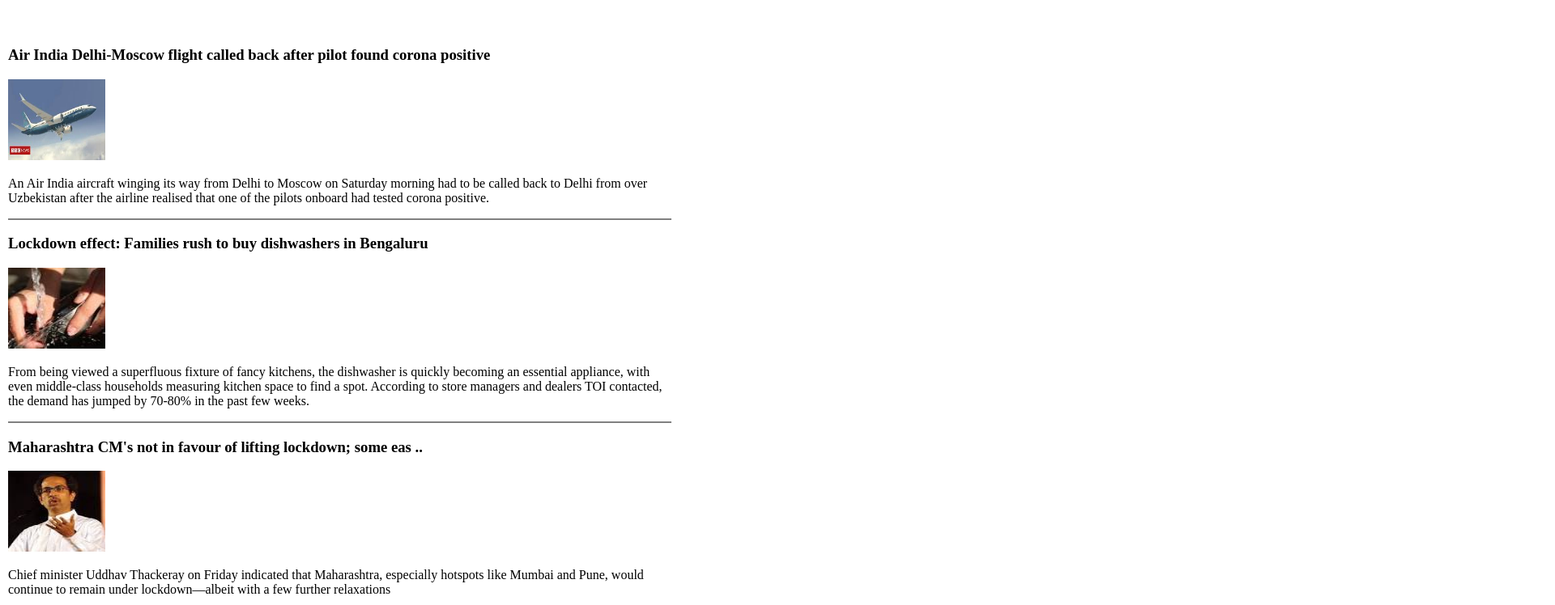
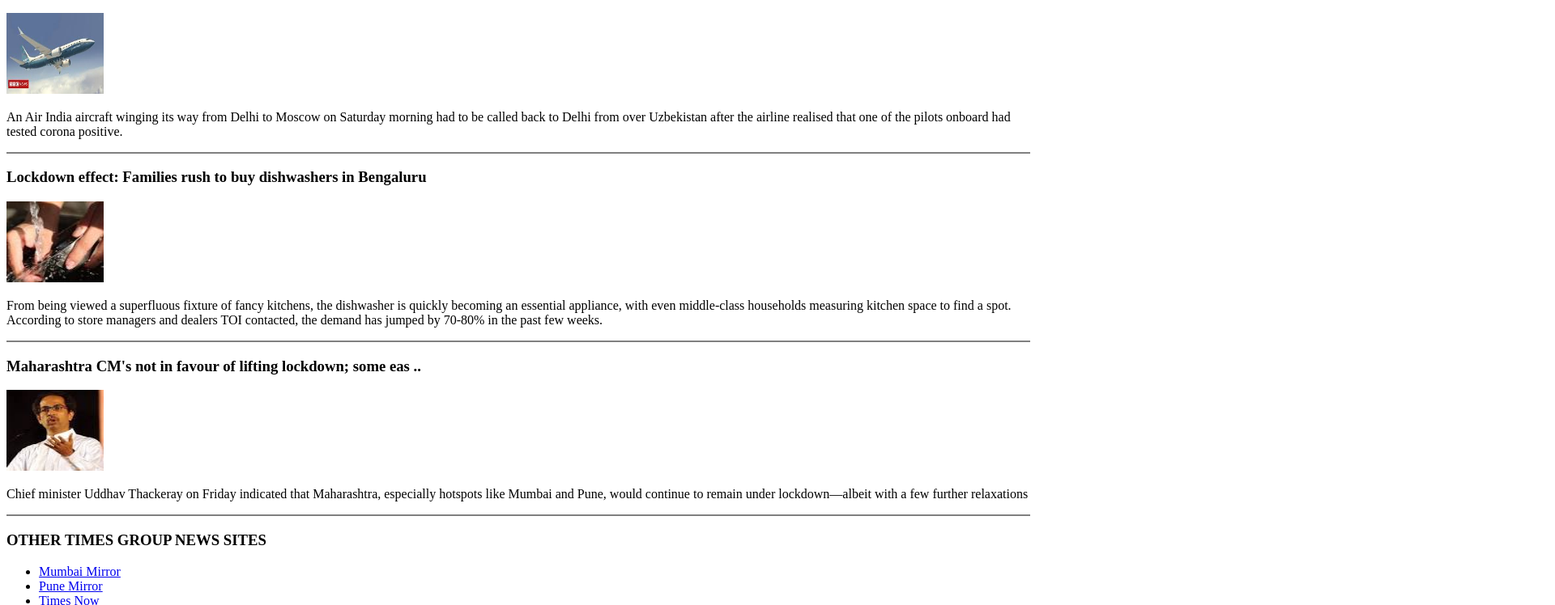
Before and after one commit to punam425/newassign, a plain HTML site: page index.html in a window 1280 px wide. Shown: the part 300-1048 px from the top of the page at 81% size, 1920 px wide, since content can reach past the window. Drawn offline with Linux system fonts and the light colour scheme; files that its build step writes are made by us from their sources.

Commit message:
Update index.html

```diff
--- a/index.html
+++ b/index.html
@@ -4,7 +4,7 @@
 <head>
 	<title>New Assignment</title>
 
-	<link rel="stylesheet" type="text/css" href="css/style.css">
+	<link rel="stylesheet" type="text/css" href="new.css">
 	<link rel="stylesheet" href="https://cdnjs.cloudflare.com/ajax/libs/font-awesome/4.7.0/css/font-awesome.min.css">
 
 </head>
```
